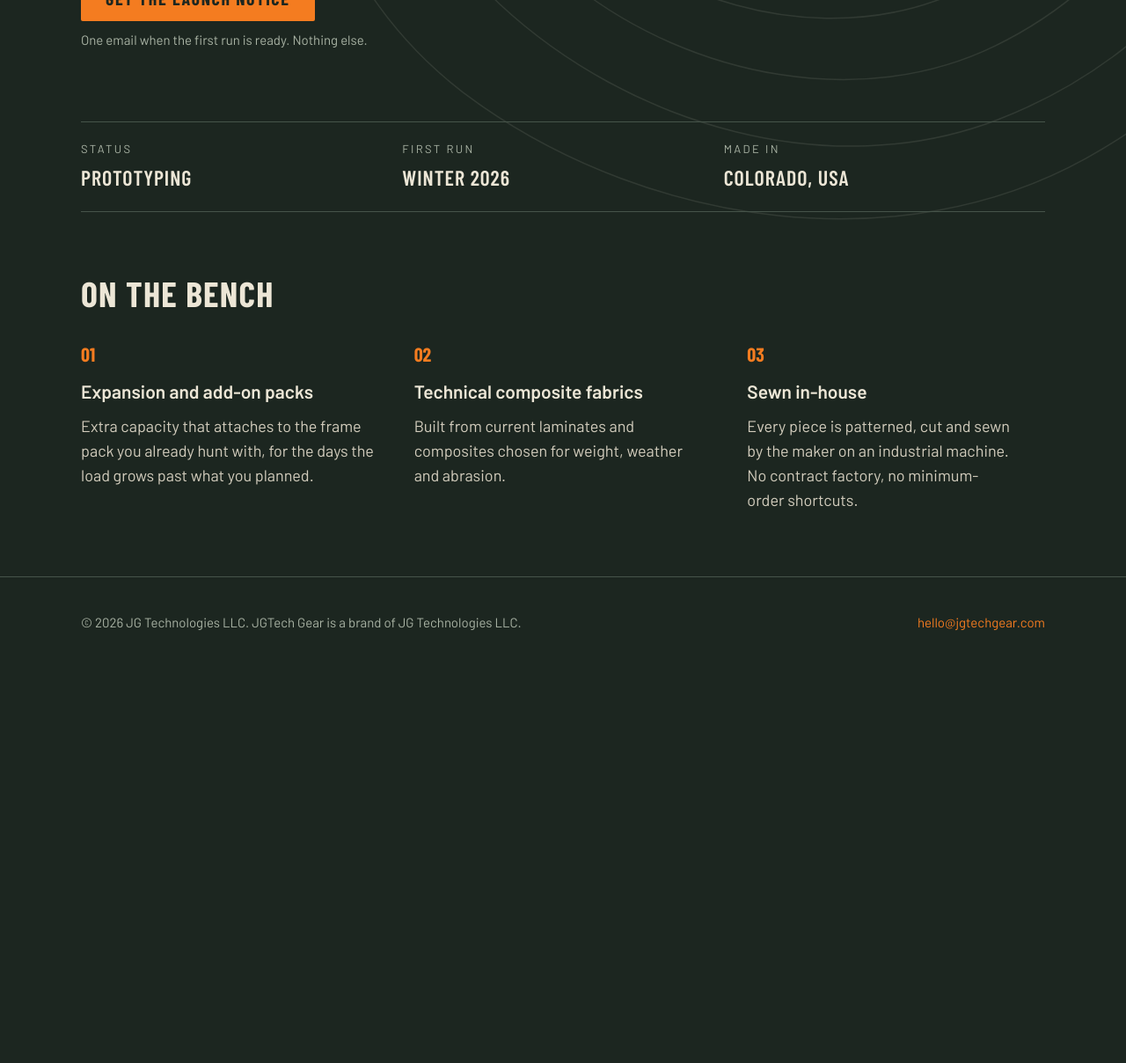
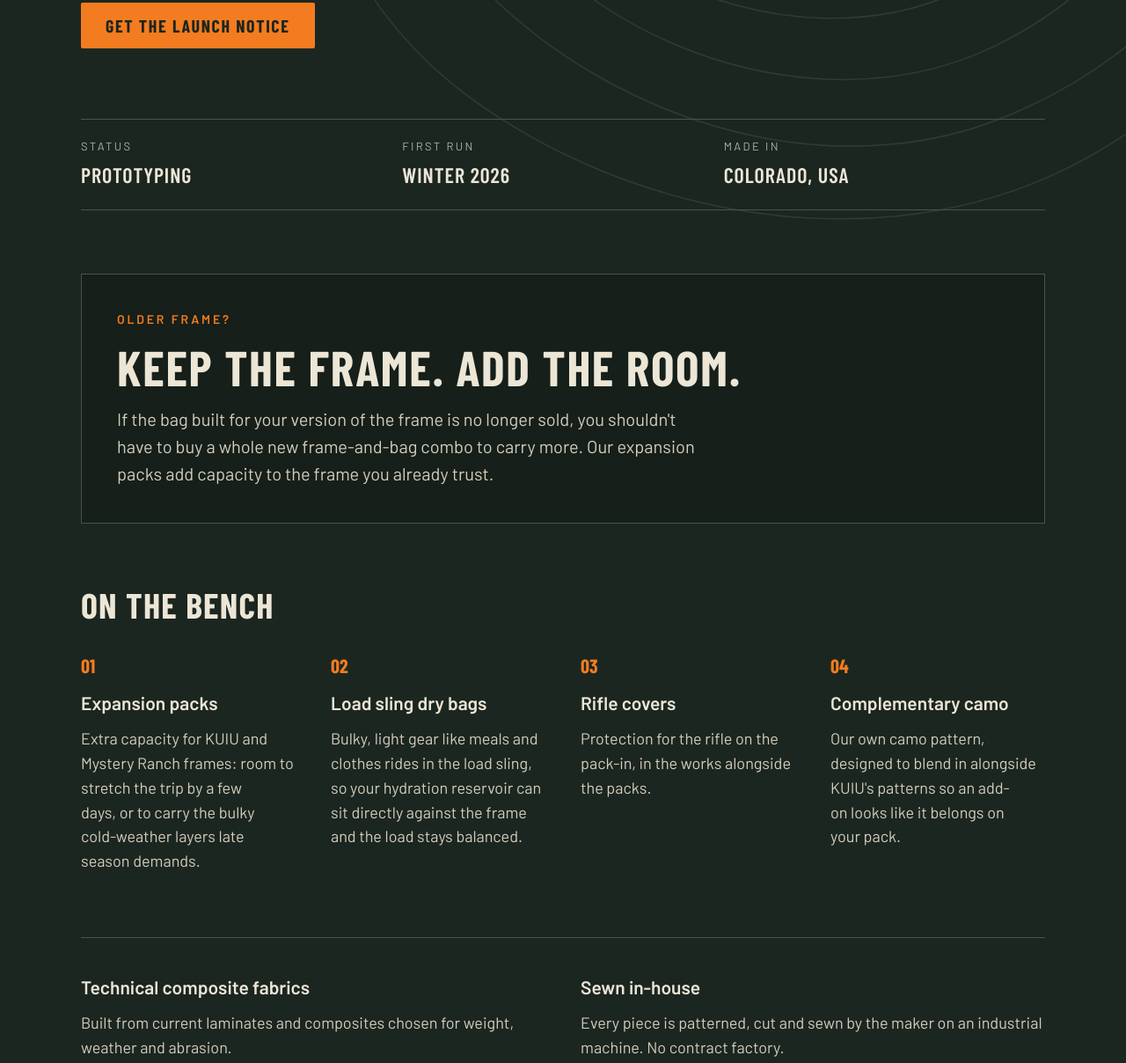
Before and after one commit to jgtech/jgtechgear.com, a plain HTML site: page index.html in a window 1280 px wide. Shown: the part 642-1850 px from the top of the page at 88% size. Before the commit the page ends 1401 px from the top, so only its background shows below. Drawn offline with nearby package versions, Linux system fonts and the light colour scheme.

Commit message:
Add product teasers and frame compatibility copy
Name KUIU and Mystery Ranch compatibility, add older-frame callout,
load sling dry bags, rifle covers and camo teasers. Remove the LLC
brand line and the launch-email promise; add trademark disclaimer.

Co-Authored-By: Claude Fable 5.2 <noreply@anthropic.com>
Claude-Session: https://claude.ai/code/session_01MFtWiXpRVn3qUh9CC8sDjj

```diff
--- a/index.html
+++ b/index.html
@@ -4,7 +4,7 @@
 <meta charset="utf-8">
 <meta name="viewport" content="width=device-width, initial-scale=1">
 <title>JGTech Gear — add-on packs for backcountry hunters</title>
-<meta name="description" content="JGTech Gear builds expansion and add-on packs for backcountry hunters, cut and sewn one at a time in Colorado from technical composite fabrics. First run in progress.">
+<meta name="description" content="JGTech Gear builds expansion packs, load sling dry bags and rifle covers that add capacity to the hunting pack frame you already own. Cut and sewn one at a time in Colorado.">
 <link rel="canonical" href="https://jgtechgear.com/">
 <meta property="og:title" content="JGTech Gear">
 <meta property="og:description" content="Expansion and add-on packs for backcountry hunters, cut and sewn one at a time in Colorado.">
@@ -50,7 +50,15 @@ h2{margin:0;font-weight:700;font-size:40px;line-height:1;letter-spacing:.03em}
 .cols>div{display:flex;flex-direction:column;gap:10px}
 .num{font-weight:700;font-size:22px;color:var(--accent)}
 h3{margin:0;font-size:21px;font-weight:600}
-.cols p{margin:0;color:var(--soft);text-wrap:pretty}
+.cols p,.made p,.keep p{margin:0;color:var(--soft);text-wrap:pretty}
+.cols{grid-template-columns:repeat(auto-fit,minmax(min(240px,100%),1fr))}
+.keep{display:flex;flex-direction:column;gap:16px;padding:40px;border:1px solid var(--rule);background:rgba(20,28,23,.72)}
+.keep h2{font-size:clamp(36px,5vw,56px)}
+.keep p{max-width:680px;font-size:20px}
+.made{display:grid;grid-template-columns:repeat(auto-fit,minmax(min(300px,100%),1fr));gap:40px;padding-top:40px;border-top:1px solid var(--rule)}
+.made>div{display:flex;flex-direction:column;gap:10px}
+footer .wrap>div{max-width:760px}
+@media (max-width:520px){.keep{padding:24px}}
 footer{position:relative;margin-top:auto;border-top:1px solid var(--rule)}
 footer .wrap{padding-top:28px;padding-bottom:28px;display:flex;flex-wrap:wrap;justify-content:space-between;align-items:center;gap:12px;font-size:15px;color:var(--muted)}
 footer a{padding:12px 0}
@@ -86,11 +94,9 @@ footer a{padding:12px 0}
 <section class="hero">
 <div class="eyebrow">First run in progress</div>
 <h1 class="cond">Add-on packs for the miles past the trailhead.</h1>
-<p class="lede">Expansion and add-on packs for backcountry hunters, cut and sewn one at a time in Colorado from technical composite fabrics.</p>
+<p class="lede">Expansion packs and add-ons that mount to the frame you already carry, including KUIU and Mystery Ranch. Cut and sewn one at a time in Colorado from technical composite fabrics.</p>
 <div class="notify">
-<a class="btn cond" href="mailto:hello@jgtechgear.com?subject=Launch%20notice&amp;body=Add%20me%20to%20the%20JGTech%20Gear%20launch%20list.">Get the launch notice</a>
-<div class="fine">One email when the first run is ready. Nothing else.</div>
-</div>
+<a class="btn cond" href="mailto:hello@jgtechgear.com?subject=Launch%20notice&amp;body=Add%20me%20to%20the%20JGTech%20Gear%20launch%20list.">Get the launch notice</a></div>
 </section>
 
 <dl class="strip">
@@ -99,24 +105,46 @@ footer a{padding:12px 0}
 <div><dt>Made in</dt><dd class="cond">Colorado, USA</dd></div>
 </dl>
 
+<section class="keep">
+<div class="eyebrow">Older frame?</div>
+<h2 class="cond">Keep the frame. Add the room.</h2>
+<p>If the bag built for your version of the frame is no longer sold, you shouldn't have to buy a whole new frame-and-bag combo to carry more. Our expansion packs add capacity to the frame you already trust.</p>
+</section>
+
 <section class="bench">
 <h2 class="cond">On the bench</h2>
 <div class="cols">
 <div>
 <div class="num cond">01</div>
-<h3>Expansion and add-on packs</h3>
-<p>Extra capacity that attaches to the frame pack you already hunt with, for the days the load grows past what you planned.</p>
+<h3>Expansion packs</h3>
+<p>Extra capacity for KUIU and Mystery Ranch frames: room to stretch the trip by a few days, or to carry the bulky cold-weather layers late season demands.</p>
 </div>
 <div>
 <div class="num cond">02</div>
+<h3>Load sling dry bags</h3>
+<p>Bulky, light gear like meals and clothes rides in the load sling, so your hydration reservoir can sit directly against the frame and the load stays balanced.</p>
+</div>
+<div>
+<div class="num cond">03</div>
+<h3>Rifle covers</h3>
+<p>Protection for the rifle on the pack-in, in the works alongside the packs.</p>
+</div>
+<div>
+<div class="num cond">04</div>
+<h3>Complementary camo</h3>
+<p>Our own camo pattern, designed to blend in alongside KUIU's patterns so an add-on looks like it belongs on your pack.</p>
+</div>
+</div>
+</section>
+
+<section class="made">
+<div>
 <h3>Technical composite fabrics</h3>
 <p>Built from current laminates and composites chosen for weight, weather and abrasion.</p>
 </div>
 <div>
-<div class="num cond">03</div>
 <h3>Sewn in-house</h3>
-<p>Every piece is patterned, cut and sewn by the maker on an industrial machine. No contract factory, no minimum-order shortcuts.</p>
-</div>
+<p>Every piece is patterned, cut and sewn by the maker on an industrial machine. No contract factory.</p>
 </div>
 </section>
 
@@ -124,7 +152,7 @@ footer a{padding:12px 0}
 
 <footer>
 <div class="wrap">
-<div>© 2026 JG Technologies LLC. JGTech Gear is a brand of JG Technologies LLC.</div>
+<div>© 2026 JGTech Gear. KUIU and Mystery Ranch are trademarks of their respective owners; JGTech Gear is independent and is not affiliated with or endorsed by them.</div>
 <a href="mailto:hello@jgtechgear.com">hello@jgtechgear.com</a>
 </div>
 </footer>
```
